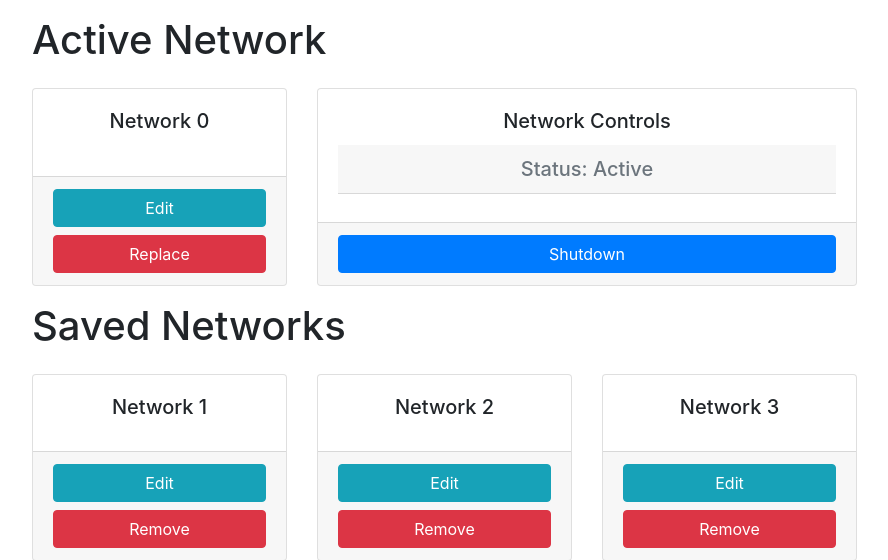
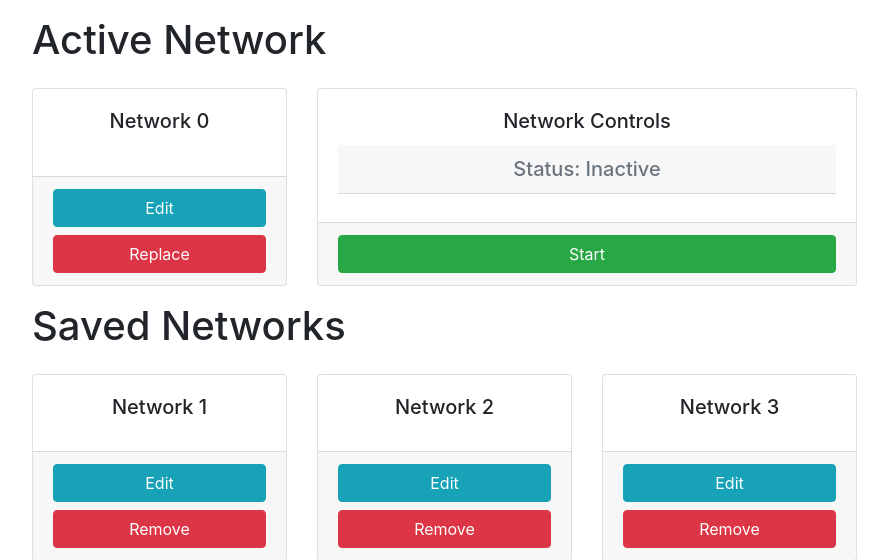
Before and after one commit to Wxlbr/Email-Classifier, a Flask app: page / in a window 1280 px wide. Shown: the part 56-616 px from the top of the page, without its empty margins (53-941 px from the left). Run offline with Flask 3, Linux system fonts and the light colour scheme; some libraries are stand-ins or nearby versions.

Commit message:
Toggleable Status Button on Active Network

```diff
--- a/templates/index.html
+++ b/templates/index.html
@@ -36,22 +36,23 @@
                         <h5 class="card-title">Network 0</h5>
                     </div>
                     <div class="card-footer">
-                        <button class="btn btn-info btn-block">Edit</button>
+                        <!-- TODO: Fix function arguments and active network relation to saved networks -->
+                        <button class="btn btn-info btn-block" onclick="editNetwork(0)">Edit</button>
                         <button class="btn btn-danger btn-block">Replace</button>
                     </div>
                 </div>
             </div>
 
             <!-- Network control block -->
-            <div class="col-md-6 mt-3">
+            <div id="networkControls" class="col-md-6 mt-3">
                 <div class="card h-100 rounded">
                     <div class="card-body text-center">
                         <h5 class="card-title">Network Controls</h5>
                         <!-- Active (Shutdown) or Inactive (Start) -->
-                        <h5 class="card-header mb-2 text-muted">Status: Active</h5>
+                        <h5 id="networkStatus" class="card-header mb-2 text-muted" onclick="toggleNetworkStatus()">Status: Inactive</h5>
                     </div>
                     <div class="card-footer">
-                        <button class="btn btn-primary btn-block">Shutdown</button>
+                        <button id="shutdownButton" class="btn btn-success btn-block" onclick="toggleNetworkStatus()">Start</button>
                     </div>
                 </div>
             </div>
@@ -148,6 +149,38 @@
 
         }
 
+        // Function to dynamically update the network status
+        function updateNetworkStatus(status) {
+            const shutdownButton = document.getElementById('shutdownButton');
+
+            if (status == 'Active') {
+                // Change the button text and color for Active status
+                shutdownButton.innerHTML = 'Shutdown';
+                shutdownButton.classList.remove('btn-success');
+                shutdownButton.classList.add('btn-danger');
+            } else {
+                // Change the button text and color for Inactive status
+                shutdownButton.innerHTML = 'Start';
+                shutdownButton.classList.remove('btn-danger');
+                shutdownButton.classList.add('btn-success');
+            }
+        }
+
+        // Function to toggle network status between Active and Inactive
+        function toggleNetworkStatus() {
+            const statusIndicator = document.getElementById('networkStatus');
+            const currentStatus = statusIndicator.innerHTML.includes('Active') ? 'Active' : 'Inactive';
+
+            // Toggle between Active and Inactive
+            const newStatus = (currentStatus == 'Active') ? 'Inactive' : 'Active';
+
+            // Update the status indicator
+            statusIndicator.innerHTML = `Status: ${newStatus}`;
+
+            // Update the shutdown/start button dynamically
+            updateNetworkStatus(newStatus);
+        }
+
         // Dummy function to simulate loading existing networks
         function loadExistingNetworks() {
             // Simulate loading existing networks
```
